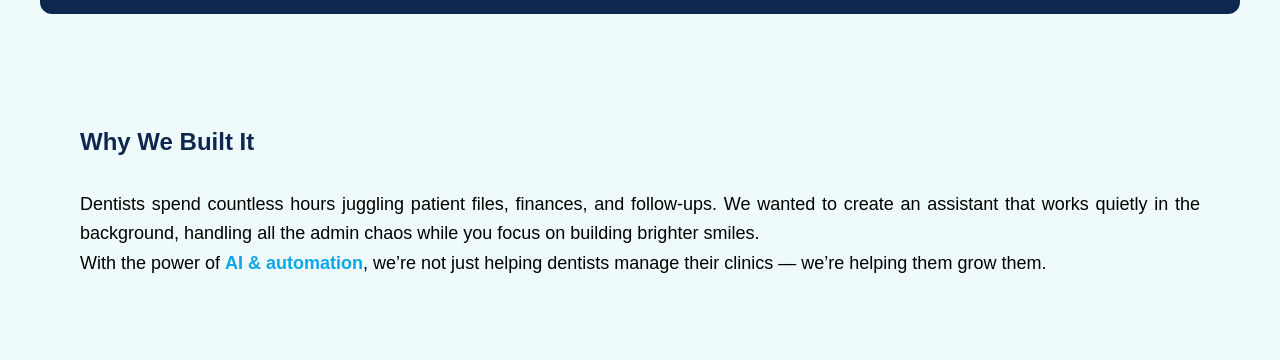
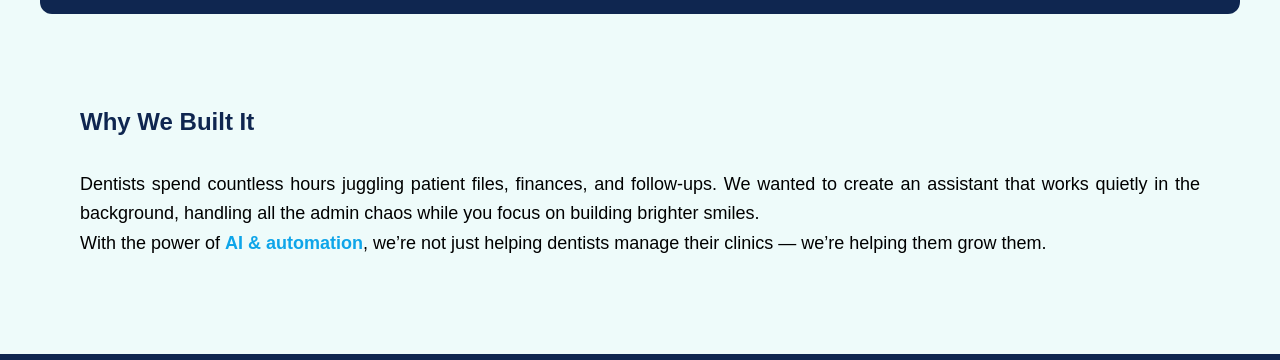
Before and after one commit to dikshajaggi/aiAssistant24, a React (Vite) app: page /about in a window 1280 px wide. Shown: the part 1245-1605 px from the top of the page. Built offline with nearby package versions, Linux system fonts and the light colour scheme; a web font is replaced by a local one.

Commit message:
about us page

```diff
--- a/src/pages/About.jsx
+++ b/src/pages/About.jsx
@@ -23,7 +23,7 @@ const About = () => {
 
           {/* Text */}
           <p className="text-justify lg:w-2/3">
-            At <span className='text-secondary ml-1 md:font-semibold'> SmileLytics</span>, we believe dentistry should focus more on smiles and less on spreadsheets. That’s why we built an AI-powered dental companion designed to take the heavy lifting out of clinic management — so dentists can focus on what they do best: <span className='text-secondary ml-1 md:font-semibold'>caring for patients</span>.
+            At <span className='text-secondary ml-1 font-semibold'> SmileLytics</span>, we believe dentistry should focus more on smiles and less on spreadsheets. That’s why we built an AI-powered dental companion designed to take the heavy lifting out of clinic management — so dentists can focus on what they do best: <span className='text-secondary ml-1 font-semibold'>caring for patients</span>.
             <br /><br />
             Our assistant is like your digital chairside partner — always attentive, always reliable, and always learning. From managing patients to keeping track of visits, payments, and reminders, it makes running a dental practice smoother, smarter, and stress-free.
           </p>
@@ -64,7 +64,7 @@ const About = () => {
         </div>
 
         {/* Why We Built It Section */}
-        <div className= "py-8 px-4 md:px-10 w-full mt-10 mb-16">
+        <div className= "py-8 px-4 md:px-10 w-full mt-5 mb-16">
           <h4 className="text-textdark font-bold text-xl md:text-2xl">
             Why We Built It
           </h4>
```
